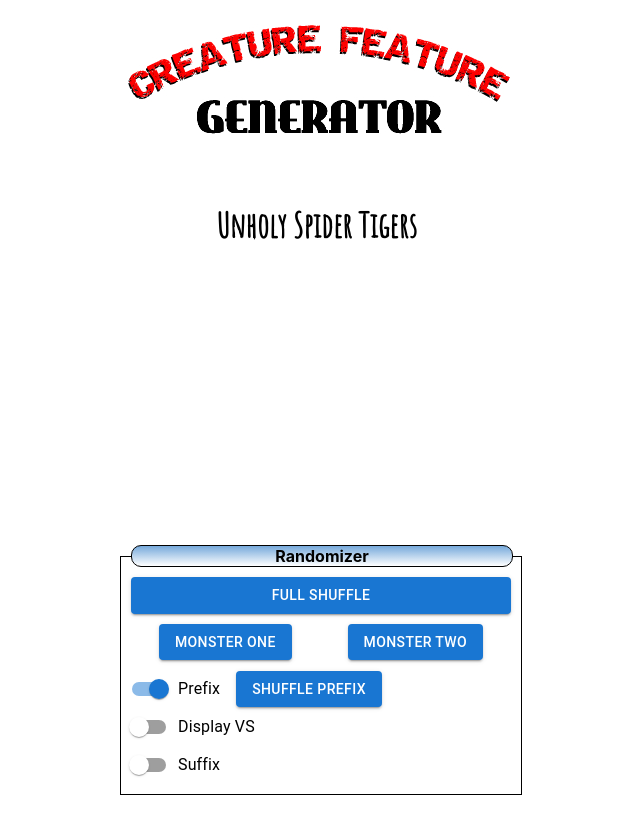
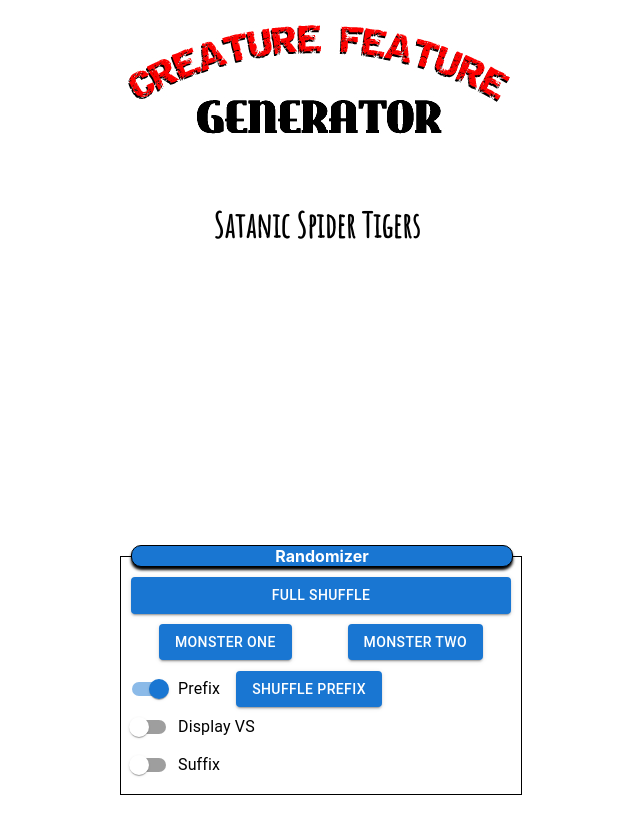
Before and after one commit to robertddobyns/creature-movie-generator, a React (Create React App) app: page / in a window 1280 px wide. Both pictures are taken after a click on the label "Prefix". Shown: the top 834 px of the page, without its empty margins (320-960 px from the left). Built offline with nearby package versions, Linux system fonts and the light colour scheme.

Commit message:
updated vs functionality

```diff
--- a/src/App.js
+++ b/src/App.js
@@ -34,10 +34,12 @@ const useStyles = makeStyles(() => ({
         textAlign: 'center',
         top: '-12px',
         width: '380px',
-        background: 'linear-gradient(#76a9db, white)',
+        background: '#1976d2',
+        color: 'white',
         border: '1px solid black',
         borderRadius: 10,
         fontWeight: 'bold',
+        boxShadow: '0 3px 3px black',
     },
     optionals: {
         width: '100%',
@@ -66,22 +68,22 @@ function App() {
       while(title1 === title2) {
           title2 = getRandomItem();
       }
-      setMovieTitle1(title1.one);
-      setMovieTitle2(title2.many);
+      setMovieTitle1(title1);
+      setMovieTitle2(title2);
   }
 
   const handleTitle1Change = () => {
       const item = getRandomItem();
-      setMovieTitle1(item.one);
+      setMovieTitle1(item);
   }
 
   const handleTitle2Change = () => {
-      const currentMonsterName = movieTitle2.many;
+      const currentMonsterName = movieTitle2;
       let newMonsterName = getRandomItem();
-      while(currentMonsterName === newMonsterName.many) {
+      while(currentMonsterName === newMonsterName) {
           newMonsterName = getRandomItem();
       }
-      setMovieTitle2(newMonsterName.many);
+      setMovieTitle2(newMonsterName);
   }
 
   const handleVsToggle = () => {
@@ -112,7 +114,7 @@ function App() {
       <Header/>
         <div className={classes.root}>
             <Typography sx={{fontFamily: 'Amatic SC', fontWeight: 'bold', width: '400px', marginBottom: '80px'}} variant={'h4'} gutterBottom>
-                {prefix && <span>{prefix}</span>}&nbsp;{movieTitle1}&nbsp;{vsToggle && <span>vs&nbsp;</span>}{movieTitle2}&nbsp;{suffix && <span>{suffix}</span>}
+                {prefix && <span>{prefix}</span>}&nbsp;{vsToggle ? movieTitle1.many : movieTitle1.one}&nbsp;{vsToggle && <span>vs&nbsp;</span>}{movieTitle2.many}&nbsp;{suffix && <span>{suffix}</span>}
             </Typography>
             <div className={classes.form}>
                 <span className={classes.formTitle}>Randomizer</span>
--- a/src/name.json
+++ b/src/name.json
@@ -3,7 +3,14 @@
     "Bloody",
     "Mutated",
     "Radioactive",
-    "Unholy"
+    "Unholy",
+    "Ice",
+    "Polar",
+    "Raving",
+    "Angry",
+    "Horrific",
+    "Terrible",
+    "Satanic"
   ],
   "monster": [
     {"one":"Spider", "many": "Spiders"},
```
